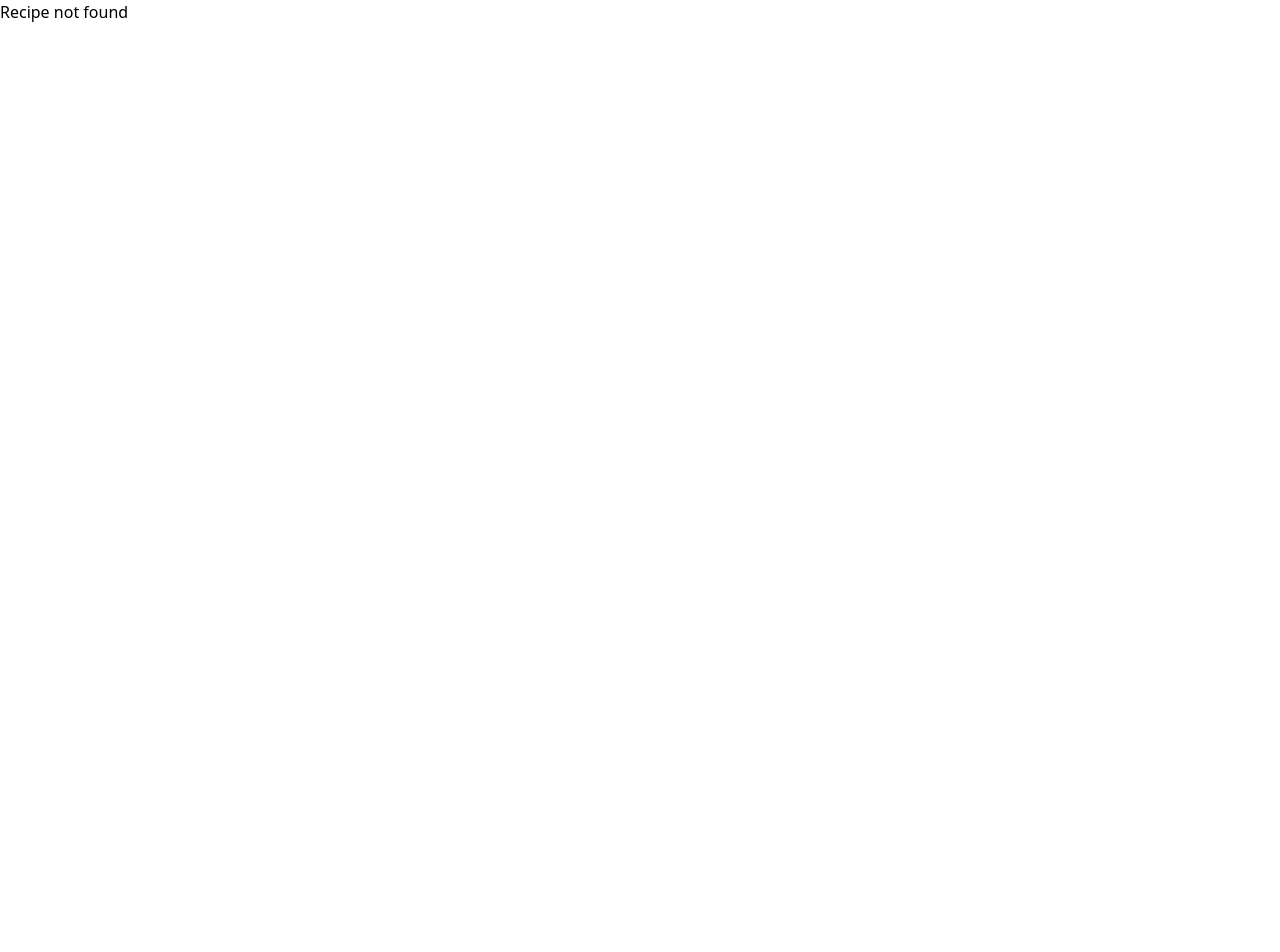
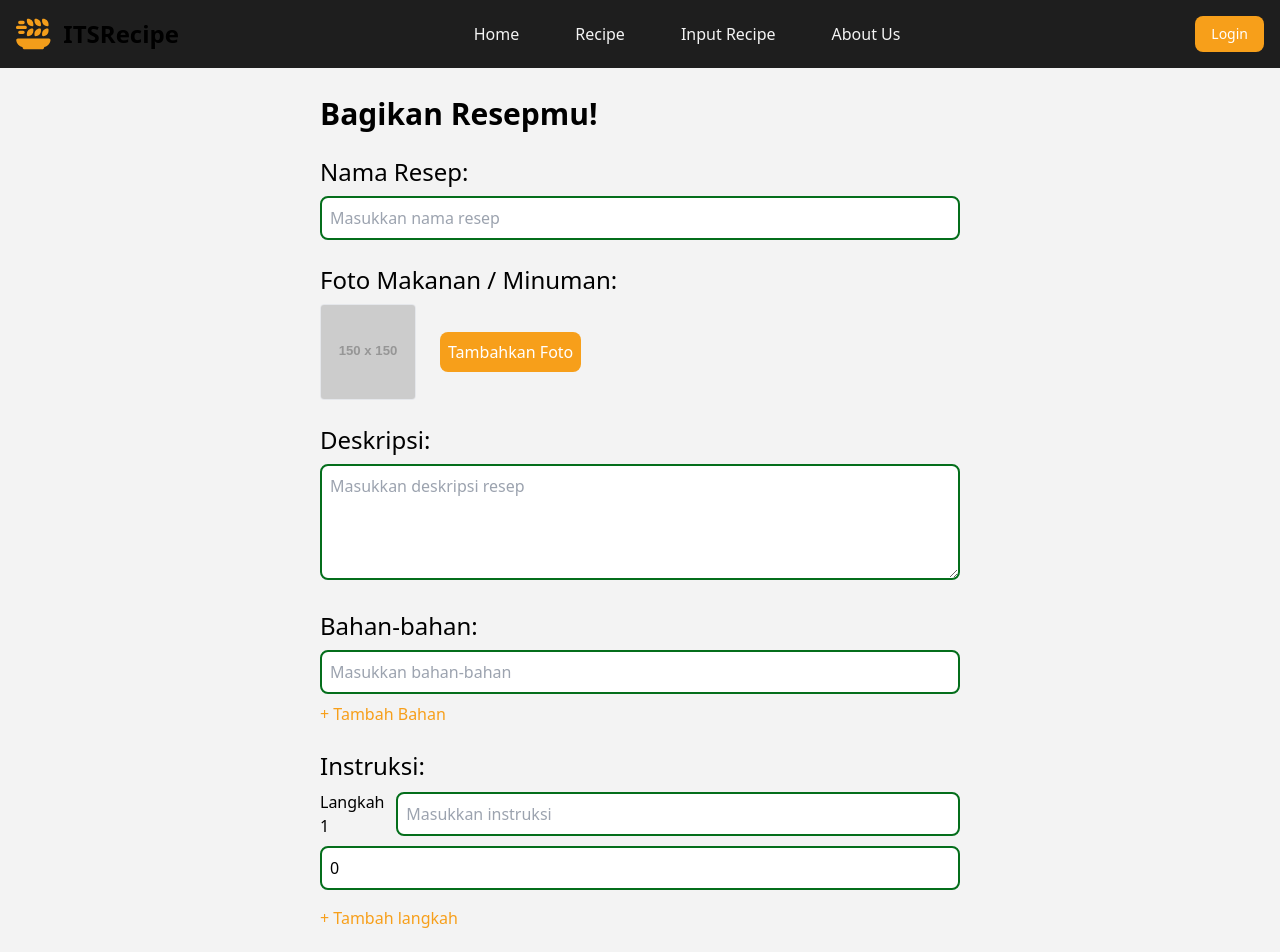
Before and after one commit to Kak-Palel/Resep-bunda-mikel, a React (Vite) app in the folder client/front-end/: page /inputRecipe in a window 1280 px wide. Before the commit this address had no page. Shown: the top 952 px of the page. Before the commit the page ends 800 px from the top, so only its background shows below. Built offline with nearby package versions, Linux system fonts and the light colour scheme.

Commit message:
Added input page for recipe

```diff
--- a/client/front-end/src/components/Navbar.tsx
+++ b/client/front-end/src/components/Navbar.tsx
@@ -33,7 +33,7 @@ function Navbar() {
                 </a>
             </li>
             <li>
-                <a href="#" className="block py-2 px-3 mx-3 text-light hover:text-orange md:p-0">
+                <a href="/inputRecipe" className="block py-2 px-3 mx-3 text-light hover:text-orange md:p-0">
                     Input Recipe
                 </a>
             </li>
--- a/client/front-end/src/components/RecipeCard.tsx
+++ b/client/front-end/src/components/RecipeCard.tsx
@@ -8,7 +8,7 @@ interface CardProps {
   description: string;
   time: string;
   servings: string;
-  difficulty: string;
+  difficulty: number;
 }
 
 // RecipeCard component
@@ -36,7 +36,9 @@ const RecipeCard: React.FC<CardProps> = ({ id, image, title, description, time,
         <div className="flex justify-between items-center mt-4">
           <div className="text-sm text-green-600">🕒 {time}</div>
           <div className="text-sm text-gray-500">🍽 {servings}</div>
-          <div className="text-sm text-yellow-600">⚡ {difficulty}</div>
+          <div className="text-sm text-yellow-600 my-auto px-[8px]">
+            ⚡{difficulty === 0 ? "Mudah" : difficulty === 1 ? 'Sedang' : 'Sulit'}
+          </div>
         </div>
       </div>
     </div>
--- a/client/front-end/src/constants/recipeData.ts
+++ b/client/front-end/src/constants/recipeData.ts
@@ -22,7 +22,7 @@ interface Recipe {
   ingredients: string[];
   time: string;
   servings: string;
-  difficulty: string;
+  difficulty: number;
   steps: Step[]; // Add steps as an array of Step
 }
 
@@ -41,7 +41,7 @@ export const recipeData: Recipe[] = [
     ],
     time: '10 menit',
     servings: '2 porsi',
-    difficulty: 'Mudah',
+    difficulty: 0,
     id: '001',
     steps: [
       { instruction: 'Prepare ingredients', time: 2 },
@@ -62,7 +62,7 @@ export const recipeData: Recipe[] = [
     ],
     time: '15 menit',
     servings: '3 porsi',
-    difficulty: 'Mudah',
+    difficulty: 0,
     id: '002',
     steps: [
       { instruction: 'Prepare ingredients', time: 2 },
@@ -83,7 +83,7 @@ export const recipeData: Recipe[] = [
     ],
     time: '10 menit',
     servings: '2 porsi',
-    difficulty: 'Mudah',
+    difficulty: 0,
     id: '003',
     steps: [
       { instruction: 'Prepare ingredients', time: 2 },
@@ -104,7 +104,7 @@ export const recipeData: Recipe[] = [
     ],
     time: '10 menit',
     servings: '2 porsi',
-    difficulty: 'Mudah',
+    difficulty: 0,
     id: '004',
     steps: [
       { instruction: 'Prepare ingredients', time: 2 },
@@ -125,7 +125,7 @@ export const recipeData: Recipe[] = [
     ],
     time: '15 menit',
     servings: '3 porsi',
-    difficulty: 'Sulit',
+    difficulty: 2,
     id: '005',
     steps: [
       { instruction: 'Prepare ingredients', time: 2 },
@@ -146,7 +146,7 @@ export const recipeData: Recipe[] = [
     ],
     time: '10 menit',
     servings: '2 porsi',
-    difficulty: 'Sedang',
+    difficulty: 1,
     id: '006',
     steps: [
       { instruction: 'Prepare ingredients', time: 2 },
--- /dev/null
+++ b/client/front-end/src/pages/InputRecipe.tsx
@@ -0,0 +1,208 @@
+import React, { useState } from 'react';
+import Footer from "../components/Footer";
+import Navbar from "../components/Navbar";
+
+const InputPage: React.FC = () => {
+  const [ingredients, setIngredients] = useState<string[]>(['']);
+  const [steps, setSteps] = useState<{ step: string; time: number }[]>([{ step: '', time: 0 }]);
+  const [image, setImage] = useState<string>('https://via.placeholder.com/150'); // Store the image URL
+
+  // Add ingredient
+  const handleAddIngredient = () => setIngredients([...ingredients, '']);
+
+  // Remove ingredient (ensure at least one remains)
+  const handleRemoveIngredient = (index: number) => {
+    if (ingredients.length > 1) {
+      const updatedIngredients = ingredients.filter((_, i) => i !== index);
+      setIngredients(updatedIngredients);
+    }
+  };
+
+  const handleIngredientChange = (index: number, value: string) => {
+    const updatedIngredients = [...ingredients];
+    updatedIngredients[index] = value;
+    setIngredients(updatedIngredients);
+  };
+
+  // Add step
+  const handleAddStep = () => setSteps([...steps, { step: '', time: 0 }]);
+
+  // Remove step (ensure at least one remains)
+  const handleRemoveStep = (index: number) => {
+    if (steps.length > 1) {
+      const updatedSteps = steps.filter((_, i) => i !== index);
+      setSteps(updatedSteps);
+    }
+  };
+
+  const handleStepChange = (index: number, field: string, value: any) => {
+    const updatedSteps = [...steps];
+    updatedSteps[index] = { ...updatedSteps[index], [field]: value };
+    setSteps(updatedSteps);
+  };
+
+  // Handle image upload
+  const handleImageUpload = (e: React.ChangeEvent<HTMLInputElement>) => {
+    const file = e.target.files?.[0];
+    if (file) {
+      const reader = new FileReader();
+      reader.onloadend = () => {
+        setImage(reader.result as string); // Update the image with the uploaded image
+      };
+      reader.readAsDataURL(file); // Read the image as a data URL
+    }
+  };
+
+  return (
+    <div className="bg-light w-full min-h-screen overflow-clip">
+      <Navbar />
+
+      <div className="max-w-4xl mx-auto py-[6rem] px-[8rem]">
+        <h1 className="text-3xl font-bold mb-6">Bagikan Resepmu!</h1>
+
+        <form className="space-y-6">
+          {/* Recipe Title */}
+          <div>
+            <label className="block text-2xl font-medium mb-2">Nama Resep:</label>
+            <input
+              type="text"
+              className="w-full p-2 border-[2px] rounded-lg border-dark_green focus:border-orange focus:outline-none"
+              placeholder="Masukkan nama resep"
+            />
+          </div>
+
+          {/* Recipe Image */}
+          <div>
+            <label className="block text-2xl font-medium mb-2">Foto Makanan / Minuman:</label>
+            <div className="flex items-center space-x-4">
+              <div className="w-24 h-24 border rounded overflow-hidden">
+                {/* Display uploaded image or placeholder */}
+                <img src={image} alt="Recipe" className="object-cover w-full h-full" />
+              </div>
+              <label className="flex items-center space-x-2 cursor-pointer">
+                <input type="file" className="hidden" accept="image/*" onChange={handleImageUpload} />
+                <span className="p-2 bg-orange text-white font-medium rounded-lg">Tambahkan Foto</span>
+              </label>
+            </div>
+          </div>
+
+          {/* Description */}
+          <div>
+            <label className="block text-2xl font-medium mb-2">Deskripsi:</label>
+            <textarea
+              className="w-full p-2 border-[2px] rounded-lg border-dark_green focus:border-orange focus:outline-none"
+              rows={4}
+              placeholder="Masukkan deskripsi resep"
+            ></textarea>
+          </div>
+
+          {/* Ingredients */}
+          <div>
+            <label className="block text-2xl font-medium mb-2">Bahan-bahan:</label>
+            {ingredients.map((ingredient, index) => (
+              <div key={index} className="flex space-x-2 mb-2">
+                <input
+                  type="text"
+                  className="w-full p-2 border-[2px] rounded-lg border-dark_green focus:border-orange focus:outline-none"
+                  value={ingredient}
+                  placeholder="Masukkan bahan-bahan"
+                  onChange={(e) => handleIngredientChange(index, e.target.value)}
+                />
+                {ingredients.length > 1 && (
+                  <button
+                    type="button"
+                    className="text-red-600"
+                    onClick={() => handleRemoveIngredient(index)}
+                  >
+                    Hapus
+                  </button>
+                )}
+              </div>
+            ))}
+            <button
+              type="button"
+              className="text-orange"
+              onClick={handleAddIngredient}
+            >
+              + Tambah Bahan
+            </button>
+          </div>
+
+          {/* Instructions */}
+          <div>
+            <label className="block text-2xl font-medium mb-2">Instruksi:</label>
+            {steps.map((step, index) => (
+              <div key={index} className="space-y-2 mb-4">
+                <div className="flex items-center space-x-2">
+                  <span>Langkah {index + 1}</span>
+                  <input
+                    type="text"
+                    className="w-full p-2 border-[2px] rounded-lg border-dark_green focus:border-orange focus:outline-none"
+                    value={step.step}
+                    placeholder="Masukkan instruksi"
+                    onChange={(e) => handleStepChange(index, 'step', e.target.value)}
+                  />
+                  {steps.length > 1 && (
+                    <button
+                      type="button"
+                      className="text-red-600"
+                      onClick={() => handleRemoveStep(index)}
+                    >
+                      Hapus
+                    </button>
+                  )}
+                </div>
+                <input
+                  type="number"
+                  className="w-full p-2 border-[2px] rounded-lg border-dark_green focus:border-orange focus:outline-none"
+                  value={step.time}
+                  placeholder="Waktu dalam menit"
+                  onChange={(e) => handleStepChange(index, 'time', parseFloat(e.target.value))}
+                />
+              </div>
+            ))}
+            <button type="button" className="text-orange" onClick={handleAddStep}>
+              + Tambah langkah
+            </button>
+          </div>
+
+          {/* Cooking Time */}
+          <div>
+            <label className="block text-2xl font-medium mb-2">Waktu Memasak:</label>
+            <input type="number" className="w-full p-2 border-[2px] rounded-lg border-dark_green focus:border-orange focus:outline-none" placeholder="Waktu dalam menit" />
+          </div>
+
+          {/* Servings */}
+          <div>
+            <label className="block text-2xl font-medium mb-2">Porsi:</label>
+            <input type="number" className="w-full p-2 border-[2px] rounded-lg border-dark_green focus:border-orange focus:outline-none" placeholder="Jumlah sajian" />
+          </div>
+
+          {/* Difficulty */}
+          <div>
+            <label className="block text-2xl font-medium mb-2">Tingkat Kesulitan:</label>
+            <select
+              className="w-full p-2 border-[2px] rounded-lg border-dark_green focus:border-orange focus:outline-none"
+              defaultValue=""
+            >
+              <option value="0">Mudah</option>
+              <option value="1">Sedang</option>
+              <option value="2">Sulit</option>
+            </select>
+          </div>
+
+          {/* Submit Button */}
+          <div>
+            <button type="submit" className="px-4 py-2 bg-orange font-medium text-white rounded-lg">
+              Submit
+            </button>
+          </div>
+        </form>
+      </div>
+
+      <Footer />
+    </div>
+  );
+};
+
+export default InputPage;
--- a/client/front-end/src/pages/RecipePage.tsx
+++ b/client/front-end/src/pages/RecipePage.tsx
@@ -81,7 +81,9 @@ const RecipePage: React.FC = () => {
             <div className="flex items-center justify-center mt-[1rem]">
               <div className="text-sm text-green-600 my-auto px-[8px]">🕒 {recipe.time}</div>
               <div className="text-sm text-gray-500 my-auto px-[8px]">🍽 {recipe.servings}</div>
-              <div className="text-sm text-yellow-600 my-auto px-[8px]">⚡ {recipe.difficulty}</div>
+              <div className="text-sm text-yellow-600 my-auto px-[8px]">
+                ⚡{recipe.difficulty === 0 ? "Mudah" : recipe.difficulty === 1 ? 'Sedang' : 'Sulit'}
+              </div>
             </div>
             <div className="mt-[2rem] flex justify-center items-center">
               <img src={AuthorLogo} alt="Author Logo" />
--- a/client/front-end/src/pages/routes.tsx
+++ b/client/front-end/src/pages/routes.tsx
@@ -2,8 +2,8 @@ import { createBrowserRouter } from "react-router-dom";
 import Home from "./Home"
 import Root from "./Root";
 import Error from "./Error";
-import ComingSoon from "./ComingSoon";
 import RecipePage from "./RecipePage";
+import InputRecipe from "./InputRecipe";
 
 const router = createBrowserRouter([
   {
@@ -15,8 +15,8 @@ const router = createBrowserRouter([
         element: <Home />,
       },
       {
-        path: "/",
-        element: <ComingSoon />,
+        path: "/inputRecipe",
+        element: <InputRecipe />,
       },
       {
         path: "/:id", // Dynamic route for individual recipe pages
```
